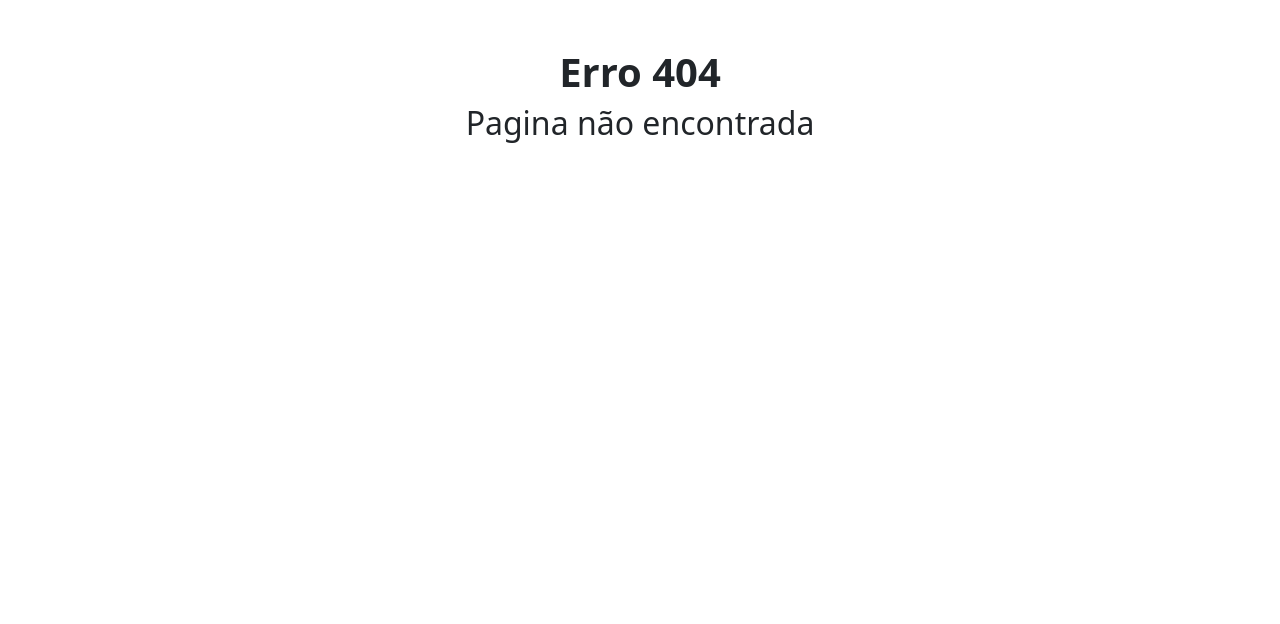
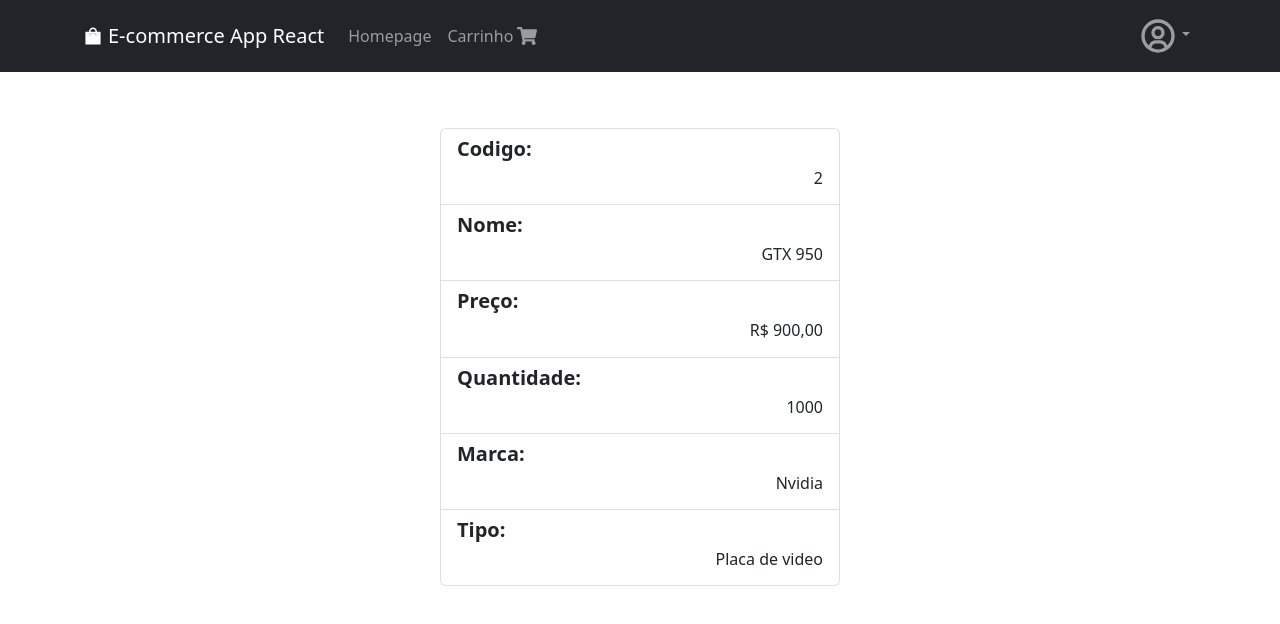
Before and after one commit to otaviohenrique1/ecommerce_app_react, a React (Create React App) app: page /produto/1 in a window 1280 px wide. Before the commit this address had no page. Shown: the top 624 px of the page. Built offline with nearby package versions, Linux system fonts and the light colour scheme.

Commit message:
commit 11

```diff
--- a/src/pages/Homepage.tsx
+++ b/src/pages/Homepage.tsx
@@ -1,9 +1,11 @@
 import React, { useEffect, useState } from 'react';
 import { Container, Row, Col, Button, Table, ButtonGroup } from 'react-bootstrap';
+import { useNavigate } from 'react-router-dom';
 import ContainerApp from '../components/ContainerApp';
 import { listaProdutos, ListaProdutoTypes } from '../utils/lista_produtos';
 
 export default function Homepage() {
+  const navigate = useNavigate();
   const [data, setData] = useState<ListaProdutoTypes[]>([]);
 
   useEffect(() => {
@@ -24,6 +26,7 @@
             <Table striped bordered hover>
               <thead>
                 <tr>
+                  <th>ID</th>
                   <th>Nome</th>
                   <th>Preço</th>
                   <th className="text-end">#</th>
@@ -32,12 +35,14 @@
               <tbody>
                 {data.map((item, index) => (
                   <tr key={index}>
+                    <td>{item.codigo}</td>
                     <td>{item.nome}</td>
                     <td>{`R$ ${(item.preco).toFixed(2).replace(".", ",")}`}</td>
                     <td align="right">
                       <ButtonGroup>
                         <Button
                           variant="success"
+                          onClick={() => navigate(`/produto/${item.codigo}`)}
                         >Exibir</Button>
                         <Button
                           variant="primary"
--- /dev/null
+++ b/src/pages/ProdutoDados.tsx
@@ -0,0 +1,69 @@
+import React, { useEffect, useState } from 'react';
+import { Container, Row, Col, ListGroup } from 'react-bootstrap';
+import { useParams } from 'react-router-dom';
+import styled from 'styled-components';
+import ContainerApp from '../components/ContainerApp';
+import { listaProdutos, ListaProdutoTypes } from '../utils/lista_produtos';
+
+const valoresIniciais = {
+  codigo: 0,
+  nome: "",
+  preco: 0,
+  quantidade: 0,
+  tipo: "",
+  marca: ""
+};
+
+export default function ProdutoDados() {
+  const params = useParams();
+  const [data, setData] = useState<ListaProdutoTypes>(valoresIniciais);
+
+  useEffect(() => {
+    const id = params.id;
+    setData(listaProdutos[Number(id)]);
+  }, [params.id]);
+
+  return (
+    <ContainerApp>
+      <Container
+        className="d-flex justify-content-center pt-2 pb-3"
+        fluid
+      >
+        <Row>
+          <Col xs={12} className="d-flex justify-content-center mt-5">
+            <ListGroupStyled>
+              <ListGroup.Item>
+                <h5 className="fw-bold">Codigo:</h5>
+                <h6 className="text-end">{data.codigo}</h6>
+              </ListGroup.Item>
+              <ListGroup.Item>
+                <h5 className="fw-bold">Nome:</h5>
+                <h6 className="text-end">{data.nome}</h6>
+              </ListGroup.Item>
+              <ListGroup.Item>
+                <h5 className="fw-bold">Preço:</h5>
+                <h6 className="text-end">{`R$ ${(data.preco).toFixed(2).replace(".", ",")}`}</h6>
+              </ListGroup.Item>
+              <ListGroup.Item>
+                <h5 className="fw-bold">Quantidade:</h5>
+                <h6 className="text-end">{data.quantidade}</h6>
+              </ListGroup.Item>
+              <ListGroup.Item>
+                <h5 className="fw-bold">Marca:</h5>
+                <h6 className="text-end">{data.marca}</h6>
+              </ListGroup.Item>
+              <ListGroup.Item>
+                <h5 className="fw-bold">Tipo:</h5>
+                <h6 className="text-end">{data.tipo}</h6>
+              </ListGroup.Item>
+            </ListGroupStyled>
+          </Col>
+        </Row>
+      </Container>
+    </ContainerApp>
+  )
+}
+
+const ListGroupStyled = styled(ListGroup)`
+  width: 400px;
+`;
--- a/src/pages/routes.tsx
+++ b/src/pages/routes.tsx
@@ -4,6 +4,7 @@
 import Login from './Login';
 import NovoUsuario from './NovoUsuario';
 import { Pagina404 } from './Pagina404';
+import ProdutoDados from './ProdutoDados';
 
 export default function AppRoutes() {
   return (
@@ -12,6 +13,7 @@
         <Route path="/" element={<Login />} />
         <Route path="/homepage" element={<Homepage />} />
         <Route path="/novo_usuario" element={<NovoUsuario />} />
+        <Route path="/produto/:id" element={<ProdutoDados />} />
         <Route element={<Pagina404 />} path="*" />
       </Routes>
     </BrowserRouter>
```
